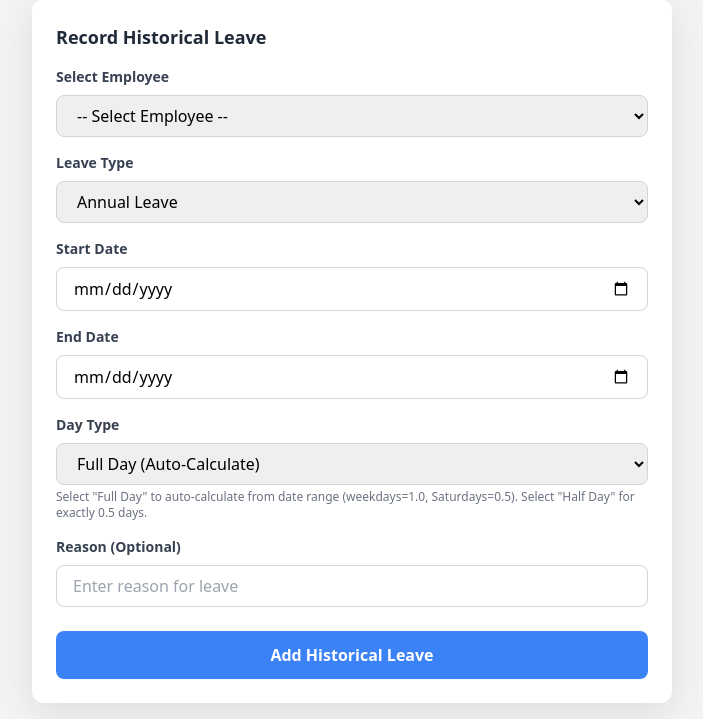
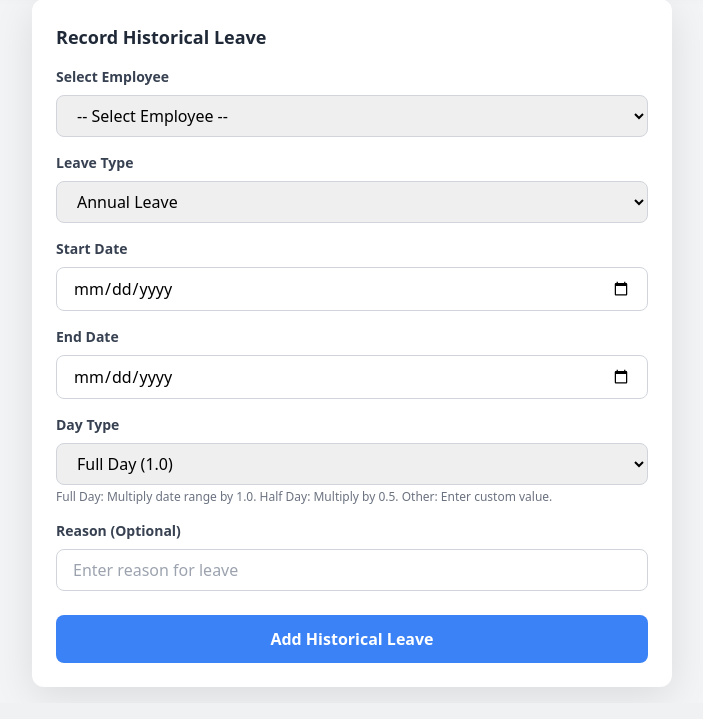
Before and after one commit to sew49/AISL-, a Flask app: page /admin/add-historical-leave in a window 1280 px wide. Shown: the part 101-820 px from the top of the page, without its empty margins (288-991 px from the left). After the commit the page ends 792 px from the top, so only its background shows below. Run offline with Flask 3, Linux system fonts and the light colour scheme; the visitor is signed in with stand-in values (Sample User, id 1); data that the repository does not hold is empty; some libraries are stand-ins or nearby versions.

Commit message:
Update historical leave: new day calculation logic with multiplier

```diff
--- a/attendance_system/main.py
+++ b/attendance_system/main.py
@@ -668,10 +668,7 @@ def add_historical_leave():
         total_days_str = request.form.get('total_days', '').strip()
         manual_days_str = request.form.get('manual_days', '').strip()
 
-        if total_days_str == '0.5':
-            # Half Day (0.5) - ignore date range, save exactly 0.5
-            total_days = 0.5
-        elif total_days_str == 'manual':
+        if total_days_str == 'manual':
             # Manual entry from the manual_days input field
             if not manual_days_str:
                 return render_template('admin/add_historical_leave.html',
@@ -687,32 +684,15 @@ def add_historical_leave():
                 return render_template('admin/add_historical_leave.html',
                                     employees=Employee.query.filter_by(IsActive=True).order_by(Employee.EmployeeCode.asc()).all(),
                                     error='Invalid days value. Please enter a number.')
-        elif total_days_str and total_days_str != 'auto':
-            # Direct manual entry (backward compatibility)
-            try:
-                total_days = float(total_days_str)
-                if total_days <= 0:
-                    return render_template('admin/add_historical_leave.html',
-                                        employees=Employee.query.filter_by(IsActive=True).order_by(Employee.EmployeeCode.asc()).all(),
-                                        error='Days must be a positive number')
-            except ValueError:
-                return render_template('admin/add_historical_leave.html',
-                                    employees=Employee.query.filter_by(IsActive=True).order_by(Employee.EmployeeCode.asc()).all(),
-                                    error='Invalid days value. Please enter a number.')
         else:
-            # Auto-calculate: Loop through dates - weekdays as 1.0, Saturdays as 0.5, Sundays excluded
-            # Feb 26 to Feb 27 = 2 days (both weekdays)
-            total_days = 0
-            current_date = start_date
-            while current_date <= end_date:
-                dow = current_date.weekday()
-                if dow == 6:  # Sunday - skip
-                    pass
-                elif dow == 5:  # Saturday - count as 0.5
-                    total_days += 0.5
-                else:  # Monday-Friday - count as 1.0
-                    total_days += 1.0
-                current_date = date.fromordinal(current_date.toordinal() + 1)
+            # Step 1: Calculate days between start_date and end_date (inclusive: +1)
+            date_range_days = (end_date - start_date).days + 1
+
+            # Get the multiplier from dropdown (1.0 for Full Day, 0.5 for Half Day)
+            multiplier = float(total_days_str) if total_days_str else 1.0
+
+            # Step 2 & 3: Multiply by the selected multiplier
+            total_days = date_range_days * multiplier
 
         fiscal_year = get_fiscal_year_python(start_date)
 
--- a/attendance_system/templates/admin/add_historical_leave.html
+++ b/attendance_system/templates/admin/add_historical_leave.html
@@ -113,11 +113,11 @@
                     class="w-full px-4 py-2 border border-gray-300 rounded-lg focus:ring-2 focus:ring-blue-500 focus:border-blue-500"
                     onchange="toggleManualDays()"
                 >
-                    <option value="auto">Full Day (Auto-Calculate)</option>
+                    <option value="1.0">Full Day (1.0)</option>
                     <option value="0.5">Half Day (0.5)</option>
                     <option value="manual">Other (Manual Entry)</option>
                 </select>
-                <p class="text-xs text-gray-500 mt-1">Select "Full Day" to auto-calculate from date range (weekdays=1.0, Saturdays=0.5). Select "Half Day" for exactly 0.5 days.</p>
+                <p class="text-xs text-gray-500 mt-1">Full Day: Multiply date range by 1.0. Half Day: Multiply by 0.5. Other: Enter custom value.</p>
             </div>
 
             <!-- Manual Days Input (shown when "Other" is selected) -->
```
